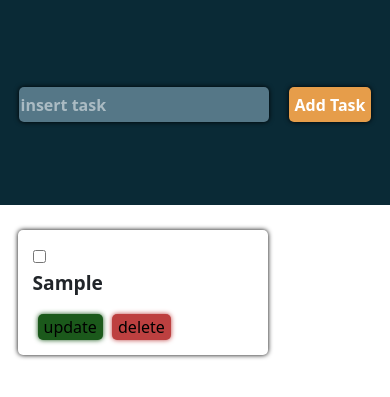
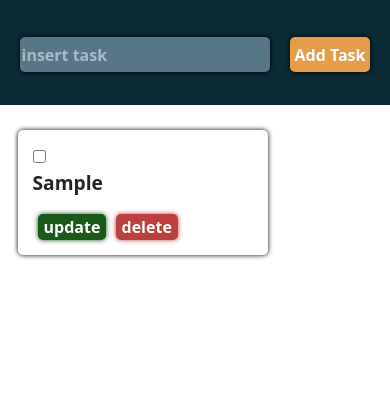
Before and after one commit to MICKY1011/todo, a plain HTML site: page index.html in a window 390 px wide. Both pictures are taken after typing "Sample" into the empty fields and a click on the button "Add Task". Shown: the part 81-478 px from the top of the page. Drawn offline with nearby package versions, Linux system fonts and the light colour scheme.

Commit message:
second commit

```diff
--- a/style.css
+++ b/style.css
@@ -15,6 +15,11 @@ section {
   display: flex;
   justify-content: center;
   align-items: center;
+}
+@media screen and (max-width: 768px) {
+  section {
+    height: 100px;
+  }
 }
 section h3 {
   color: white;
@@ -48,6 +53,11 @@ section button {
   background-color: #e69d4a;
   color: white;
   font-weight: bold;
+}
+@media screen and (max-width: 768px) {
+  section button {
+    padding: 0 5px 0 5px;
+  }
 }
 
 .new-card {
@@ -94,9 +104,21 @@ section button {
   box-shadow: 0 0 5px #1b591b;
   margin: 0 5px 0 5px;
 }
+@media screen and (max-width: 768px) {
+  .new-card .update {
+    color: white;
+    font-weight: bold;
+  }
+}
 .new-card .delete {
   background-color: #bd4040;
   border: none;
   border-radius: 5px;
   box-shadow: 0 0 5px #bd4040;
+}
+@media screen and (max-width: 768px) {
+  .new-card .delete {
+    color: white;
+    font-weight: bold;
+  }
 }/*# sourceMappingURL=style.css.map */
```
Also changed, not shown: 1 other file.
